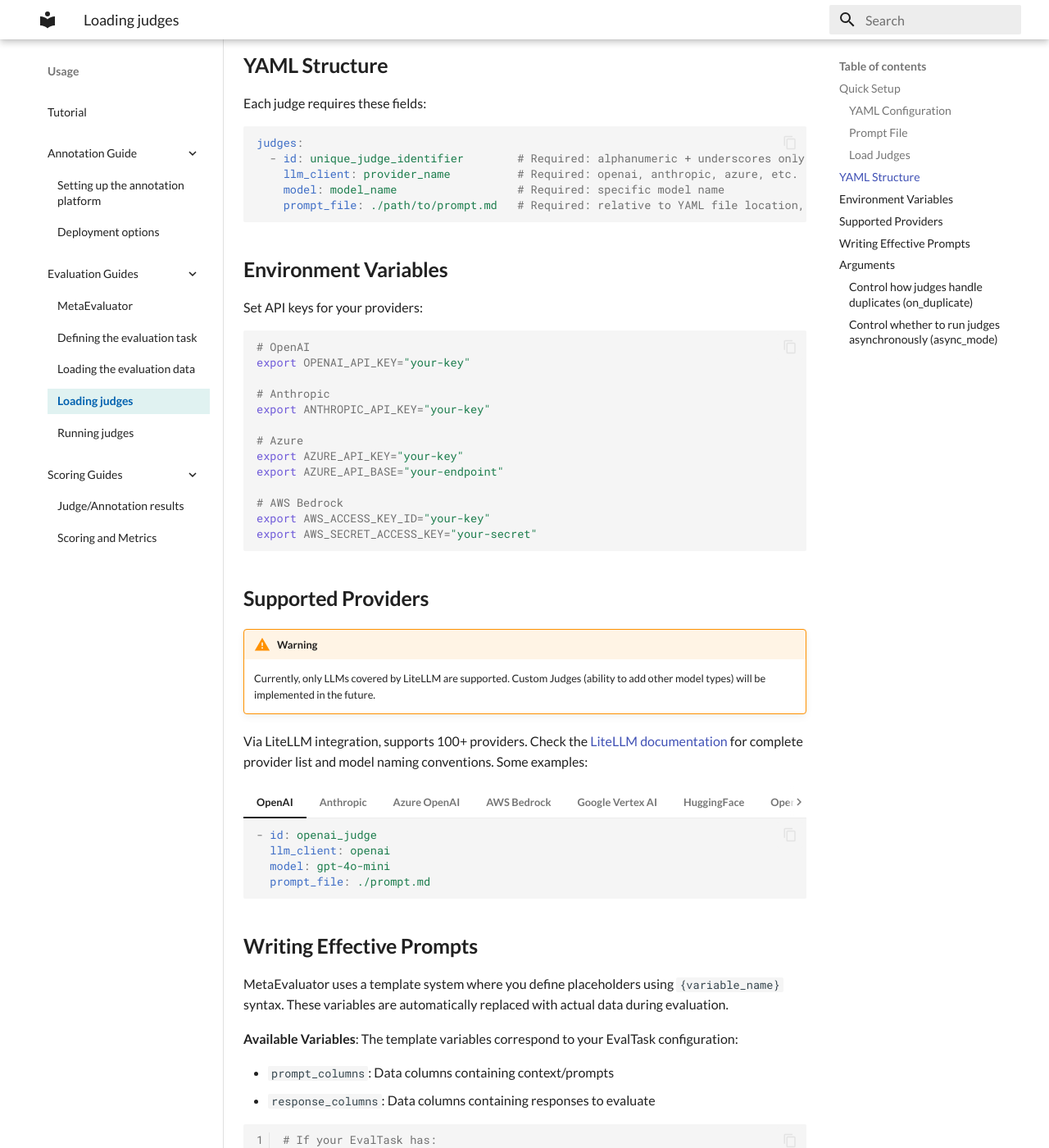
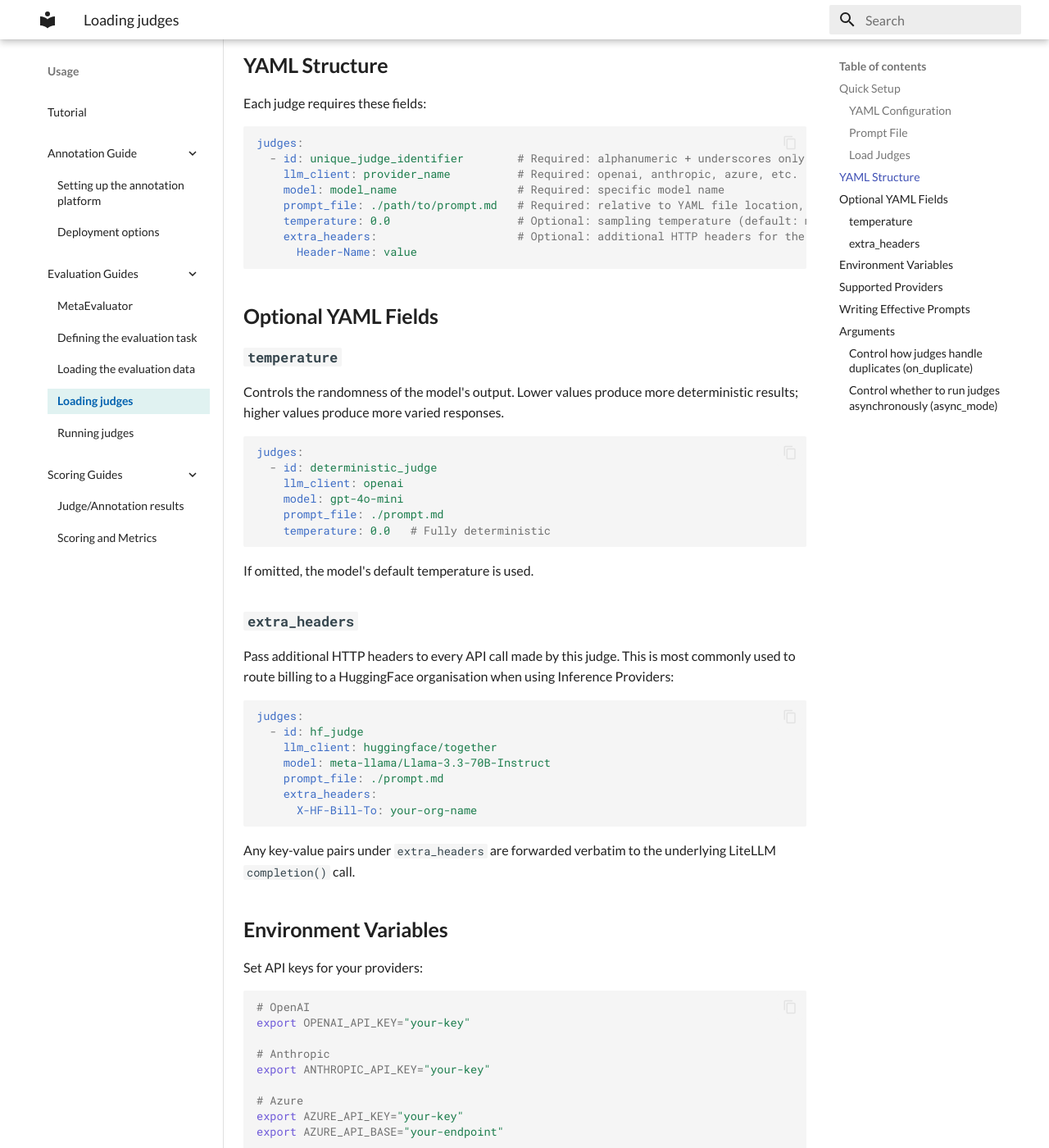
Before and after one commit to govtech-responsibleai/meta-evaluator, an MkDocs documentation site: the page built from docs/guides/judges_load.md, in a window 1280 px wide and 1400 px high, scrolled down 1393 px. Shown: the whole window at 82% size. Built offline with MkDocs 1.6.1 and Material for MkDocs 9.7.7, drawn with Linux system fonts in a browser that asks for light colours.

````diff
--- a/docs/guides/judges_load.md
+++ b/docs/guides/judges_load.md
@@ -66,7 +66,43 @@ judges:
     llm_client: provider_name          # Required: openai, anthropic, azure, etc.
     model: model_name                  # Required: specific model name
     prompt_file: ./path/to/prompt.md   # Required: relative to YAML file location, or absolute path
+    temperature: 0.0                   # Optional: sampling temperature (default: model default)
+    extra_headers:                     # Optional: additional HTTP headers for the API call
+      Header-Name: value
 ```
+
+## Optional YAML Fields
+
+### `temperature`
+
+Controls the randomness of the model's output. Lower values produce more deterministic results; higher values produce more varied responses.
+
+```yaml
+judges:
+  - id: deterministic_judge
+    llm_client: openai
+    model: gpt-4o-mini
+    prompt_file: ./prompt.md
+    temperature: 0.0   # Fully deterministic
+```
+
+If omitted, the model's default temperature is used.
+
+### `extra_headers`
+
+Pass additional HTTP headers to every API call made by this judge. This is most commonly used to route billing to a HuggingFace organisation when using Inference Providers:
+
+```yaml
+judges:
+  - id: hf_judge
+    llm_client: huggingface/together
+    model: meta-llama/Llama-3.3-70B-Instruct
+    prompt_file: ./prompt.md
+    extra_headers:
+      X-HF-Bill-To: your-org-name
+```
+
+Any key-value pairs under `extra_headers` are forwarded verbatim to the underlying LiteLLM `completion()` call.
 
 
 ## Environment Variables
@@ -152,9 +188,16 @@ Some examples:
 
     ```yaml
     - id: together_judge
-      llm_client: huggingface/together # Specify Inference Provider
-      model: openai/gpt-oss-20b
+      llm_client: huggingface/together  # Specify Inference Provider
+      model: meta-llama/Llama-3.3-70B-Instruct
       prompt_file: ./prompt.md
+      extra_headers:
+        X-HF-Bill-To: your-org-name    # Optional: bill to your HuggingFace organisation
+    ```
+
+    Set your HuggingFace API key:
+    ```bash
+    export HUGGINGFACE_API_KEY="hf_your_token"
     ```
 
 === "OpenRouter"
````
Also changed, not shown: README.md (+14 -3 lines), docs/guides/judges_run.md (+43 -1 lines).
